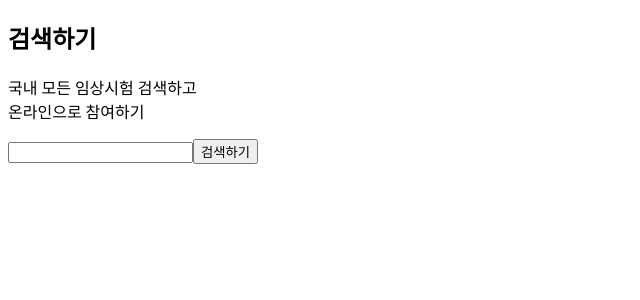
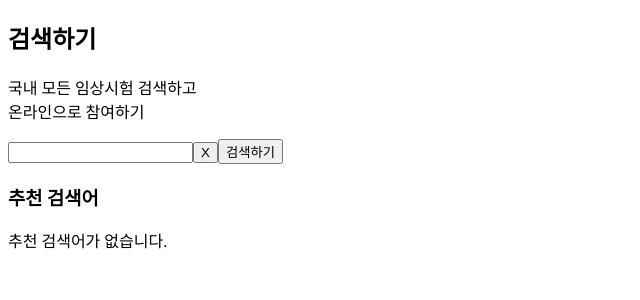
Before and after one commit to JangHyunjeong/search-clinica-ltrials, a React (Create React App) app: page / in a window 1280 px wide. Shown: the top 300 px of the page, without its empty margins (0-640 px from the left). Built offline with nearby package versions, Linux system fonts and the light colour scheme.

Commit message:
feat: 추천 검색 기능 구현 - API로 값 호출/바인딩 까지

```diff
--- a/src/App.tsx
+++ b/src/App.tsx
@@ -1,4 +1,47 @@
+import { useState, useEffect } from 'react'
+
+import { instance } from './apis/instance'
+import useDebounce from './hooks/useDebounce'
+
+interface RecentKeywordType {
+  sickCd: string
+  sickNm: string
+}
+
 function App() {
+  const [searchKeyword, setSearchKeyword] = useState('')
+  const [searchedKeywordList, setSearchedKeywordList] = useState<RecentKeywordType[]>([])
+  const debouncedKeyword = useDebounce(searchKeyword, 250)
+
+  const getInput = (value: string) => {
+    setSearchKeyword(value)
+  }
+  const clearInput = () => {
+    setSearchKeyword('')
+  }
+
+  const getRecommandKeywordList = (debouncedKeyword: string) => {
+    instance
+      .get(`/sick?q=${debouncedKeyword.trim().toLowerCase()}`)
+      .then((response) => {
+        setSearchedKeywordList(response.data)
+      })
+      .catch((error) => {
+        console.error(error)
+      })
+      .finally(() => {
+        console.info('calling api')
+      })
+  }
+
+  useEffect(() => {
+    if (debouncedKeyword == '') {
+      setSearchedKeywordList([])
+    } else {
+      getRecommandKeywordList(debouncedKeyword)
+    }
+  }, [debouncedKeyword])
+
   return (
     <section>
       <h2>검색하기</h2>
@@ -10,24 +53,41 @@ function App() {
 
       <div>
         <form>
-          <input type="text" />
-          <button type="button">검색하기</button>
-
-          <div style={{ display: 'none' }}>
-            <div>
-              <h3>추천 검색어</h3>
-
-              {/* TODO: 1. 검색어가 없을때 */}
-              <div>추천 검색어가 없습니다.</div>
-
-              {/* TODO: 2. 검색어가 있을때 */}
-              <ul>
-                <li>추천검색어1</li>
-                <li>추천검색어2</li>
-              </ul>
-            </div>
+          <div>
+            <input
+              type="text"
+              value={searchKeyword}
+              onInput={(e) => getInput((e.target as HTMLTextAreaElement).value)}
+            />
+            <button type="button" onClick={clearInput}>
+              X
+            </button>
+            <button type="button">검색하기</button>
           </div>
         </form>
+
+        <div>
+          <p>{searchKeyword}</p>
+
+          <section>
+            <h3>추천 검색어</h3>
+            {searchedKeywordList.length !== 0 ? (
+              <ul>
+                {searchedKeywordList.map((keyword: RecentKeywordType) => {
+                  return (
+                    <li key={keyword.sickCd}>
+                      <button type="button" onClick={() => setSearchKeyword(keyword.sickNm)}>
+                        {keyword.sickNm}
+                      </button>
+                    </li>
+                  )
+                })}
+              </ul>
+            ) : (
+              <div>추천 검색어가 없습니다.</div>
+            )}
+          </section>
+        </div>
       </div>
     </section>
   )
```
